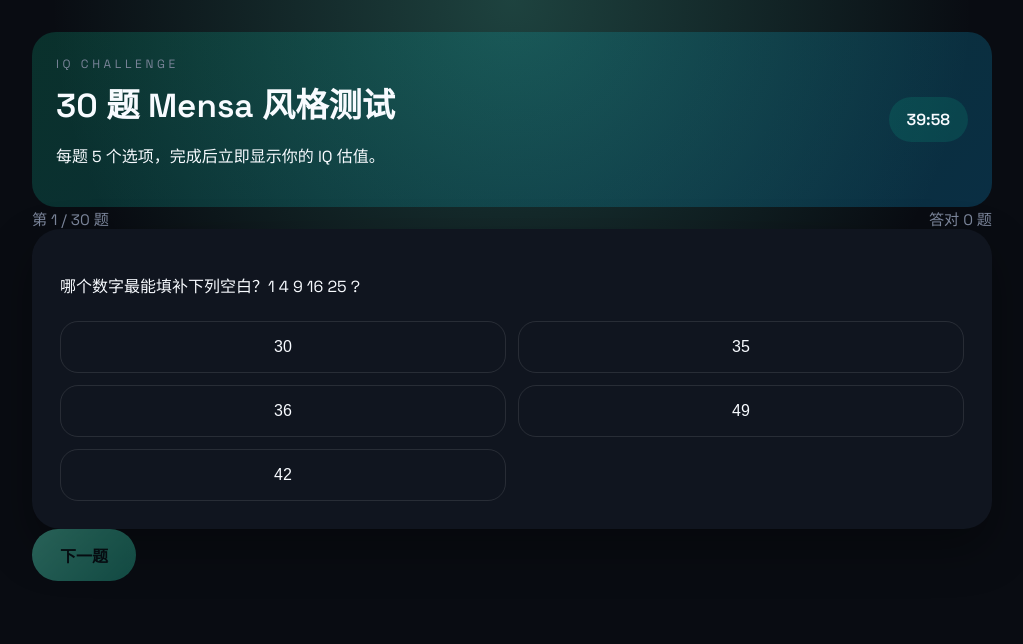
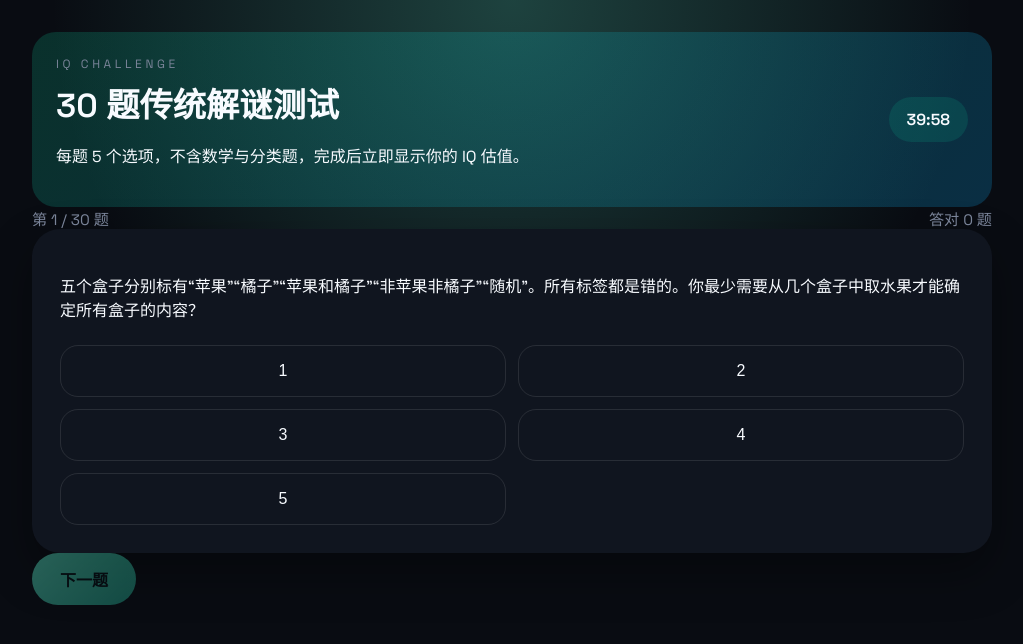
Before and after one commit to cma749351-afk/IQtest, a website: page index.html in a window 1280 px wide. Both pictures are taken after a click on the button "开始测试". Shown: the whole page, without its empty margins (128-1151 px from the left). Drawn offline with Linux system fonts and the light colour scheme.

Commit message:
feat: filter out math and categorization questions, create pure puzzle bank with 36 traditional puzzles, update UI text

```diff
--- a/index.html
+++ b/index.html
@@ -12,7 +12,7 @@
     <div id="intro-panel" class="intro-panel">
       <div class="intro-content">
         <h1>Mensa 风格 IQ 挑战</h1>
-        <p class="intro-subtitle">随机 30 题逻辑推理 • 每題 5 选项 • 40 分钟限时</p>
+        <p class="intro-subtitle">30 题传统解谜 • 每題 5 选项 • 40 分钟限时 • 不含数学与分类题</p>
         <div class="intro-features">
           <div class="feature">
             <div class="feature-icon">⏱️</div>
@@ -28,7 +28,7 @@
           </div>
         </div>
         <p class="intro-description">
-          本测试参考国际高智商组织 Mensa 的题型设计，涵盖逻辑推理、图形辨识、数列推算等类别。每次测试从 50+ 题库中随机抽取 30 题，包含经典谜题与高难度挑战。完成测试后，你将获得基于正态分布的 IQ 估值与全球百分比排名。
+          本测试聚焦传统解谜能力，不含数学题与分类题。题库包含逻辑推理、模式识别、谜题破解等经典题型。每次测试从 36 道传统谜题中随机抽取 30 题，涵盖密码破译、逻辑推断、策略优化等高难度挑战。完成测试后，你将获得基于正态分布的 IQ 估值与全球百分比排名。
         </p>
         <button id="start-button" class="primary large">开始测试</button>
         <p class="intro-note">测试开始后，请专注于每题，时间结束将自动跳转至结果页。</p>
@@ -40,10 +40,10 @@
       <header class="hero">
         <div>
           <p class="eyebrow">IQ CHALLENGE</p>
-          <h1>30 题 Mensa 风格测试</h1>
-          <p>每题 5 个选项，完成后立即显示你的 IQ 估值。</p>
+          <h1>30 题传统解谜测试</h1>
+          <p>每题 5 个选项，不含数学与分类题，完成后立即显示你的 IQ 估值。</p>
         </div>
-        <div class="timer-chip" id="timer">15:00</div>
+        <div class="timer-chip" id="timer">40:00</div>
       </header>
 
       <div class="status-row">
--- a/script.js
+++ b/script.js
@@ -1,58 +1,52 @@
-const questionBank = [
+// 传统解谜题题库（不含数学题、不含分类题）
+const puzzleBank = [
+  // 逻辑推理题
   { prompt: '如果所有 A 都是 B，所有 B 都是 C，那么以下哪个肯定成立？', options: ['所有 C 都是 A', '某些 A 不是 C', '所有 A 都是 C', '没有 B 是 C', 'C 是 A 的子集'], answer: 2 },
-  { prompt: '哪一个图形最不符合其余四个？（想象四个图形，仅在图形结构上有差异）', options: ['圆形', '正方形', '三角形', '等边梯形', '六边形'], answer: 3 },
-  { prompt: '观察下列数列：2, 6, 12, 20, ?，下一个数是多少？', options: ['30', '28', '26', '24', '22'], answer: 0 },
-  { prompt: '哪个数字最能填补下列空白？1 4 9 16 25 ?', options: ['30', '35', '36', '49', '42'], answer: 2 },
-  { prompt: '如果 5x = 75，则 x 等于多少？', options: ['10', '12', '14', '15', '17'], answer: 3 },
-  { prompt: '一个角度是其补角的三倍，两个角分别是多少度？', options: ['18° 和 72°', '30° 和 60°', '45° 和 45°', '20° 和 70°', '15° 和 75°'], answer: 0 },
   { prompt: 'A、B、C 三个逻辑灯：A 亮 → B 亮；B 亮 → C 亮；C 不亮。以下哪个结论正确？', options: ['A 必亮', 'B 必亮', 'A 必不亮', 'C 必亮', 'A 与 B 可能都亮'], answer: 2 },
-  { prompt: '哪组图形中，只有一个与其他不同（按旋转、镜像都可能）？', options: ['ABBB', 'BAAA', 'AAAB', 'BABA', 'ABAB'], answer: 4 },
-  { prompt: '下列哪项与其他不同：猫、老虎、狮子、鲸鱼、豹子？', options: ['猫', '老虎', '狮子', '鲸鱼', '豹子'], answer: 3 },
   { prompt: '在一座桥上，每当一个人过去，三个人会回来。现在有 3 人过桥，6 人回来，桥上共有？', options: ['0', '1', '2', '3', '4'], answer: 0 },
-  { prompt: '如果今天是星期二，63 天后是星期几？', options: ['星期一', '星期二', '星期三', '星期四', '星期五'], answer: 1 },
-  { prompt: '24 本书按顺序排成 3 列，每列 8 本。换成 6 列后每列多少本？', options: ['3', '4', '5', '6', '7'], answer: 3 },
-  { prompt: '时钟 3 点后再过 100 分钟，指针落在几时？', options: ['4:40', '4:20', '5:10', '5:00', '5:40'], answer: 0 },
-  { prompt: '圆形、正方形、三角形、矩形、梯形，哪个图形可以没有斜边？', options: ['圆形', '正方形', '三角形', '矩形', '梯形'], answer: 0 },
-  { prompt: '下列哪一个是最不可能同时为素数和偶数？', options: ['2', '3', '5', '7', '11'], answer: 1 },
   { prompt: 'A > B 且 B > C，以下哪一项不可能成立？', options: ['A > C', 'C < A', 'B > A', 'C < B', 'A = B'], answer: 2 },
+
+  // 模式识别与序列题
   { prompt: '图案序列：●▲●▲●？下一项应该是？', options: ['●', '▲', '■', '★', '◇'], answer: 1 },
-  { prompt: '哪个单词与其他四个不属于一个类别：苹果、桔子、香蕉、胡萝卜、西瓜？', options: ['苹果', '桔子', '香蕉', '胡萝卜', '西瓜'], answer: 3 },
-  { prompt: '2⁴ × 2³ = ?', options: ['16', '24', '32', '64', '128'], answer: 3 },
-  { prompt: '将 3636 划分为两个相等的正整数后再相加，结果是？', options: ['1818', '3636', '7272', '909', '1212'], answer: 0 },
-  { prompt: '哪一个数字填空使得等式成立：9 × 4 = ?', options: ['36', '34', '39', '45', '32'], answer: 0 },
-  { prompt: '一辆车每小时 60 公里，行驶 45 分钟后行驶了多少公里？', options: ['45', '40', '35', '50', '30'], answer: 0 },
   { prompt: '观察字符串：ABBA、BAAB、BABA、AABB、ABAB，哪一个与节奏不同？', options: ['ABBA', 'BAAB', 'BABA', 'AABB', 'ABAB'], answer: 4 },
-  { prompt: '三个互不相交的集合，它们的并集大小是 12，若其中两个不重叠，则平均每个集合大小约为？', options: ['4', '6', '3', '5', '2'], answer: 0 },
-  { prompt: '（图形题）在六边形中，哪条线是对角线？', options: ['连接相邻两点', '连接相对两点', '连接正中心与顶点', '穿过中心的任意线', '以上都不是'], answer: 1 },
-  { prompt: '下列何者与其他四项的关联方式不同：红绿灯、指挥家、交通警察、AI 管家、门卫？', options: ['红绿灯', '指挥家', '交通警察', 'AI 管家', '门卫'], answer: 1 },
-  { prompt: '如果数列是 1, 1, 2, 3, 5, ?, 下一个数字是？', options: ['6', '7', '8', '9', '11'], answer: 2 },
-  { prompt: '哪个词是其他四个的反义词？快速、敏捷、急速、缓慢、迅捷', options: ['快速', '敏捷', '急速', '缓慢', '迅捷'], answer: 3 },
-  { prompt: '多边形的内角和公式是 (n-2)×180°，当 n=8 时，和是多少？', options: ['1080°', '1260°', '1440°', '1620°', '1800°'], answer: 1 },
-  { prompt: '如果光线在镜子里反射，入射角等于？', options: ['传播角', '反射角', '偏转角', '夹角 90°', '无法确定'], answer: 1 },
-  { prompt: '将 100 分为 4 个相等部分，每部分是多少？', options: ['25', '20', '30', '15', '10'], answer: 0 },
-  { prompt: '在下面五个词中，哪一个与其他不同：蓝色、绿色、黄色、汽车、红色？', options: ['蓝色', '绿色', '黄色', '汽车', '红色'], answer: 3 },
-  // 新增更难的谜题（20题）
+
+  // 高级解谜题（从原题库筛选）
   { prompt: '一个密码锁有三位数，每位可以是0-9。已知：1) 682 中一个数字正确且位置正确；2) 614 中一个数字正确但位置错误；3) 206 中两个数字正确但位置都错误；4) 738 中没有数字正确；5) 870 中一个数字正确但位置错误。密码是多少？', options: ['042', '062', '052', '082', '012'], answer: 0 },
   { prompt: '五个盒子分别标有“苹果”“橘子”“苹果和橘子”“非苹果非橘子”“随机”。所有标签都是错的。你最少需要从几个盒子中取水果才能确定所有盒子的内容？', options: ['1', '2', '3', '4', '5'], answer: 1 },
   { prompt: '一个正方形被分成四个小正方形，左上角写A，右上角写B，左下角写C，右下角写D。如果沿对角线对折（A与D重合，B与C重合），展开后哪两个字母会重叠？', options: ['A和D', 'B和C', 'A和C', 'B和D', '无重叠'], answer: 3 },
-  { prompt: '数列：1, 11, 21, 1211, 111221, 312211, ? 下一个数是多少？', options: ['13112221', '1113213211', '31131211131221', '132112213221', '以上都不是'], answer: 0 },
   { prompt: '有三个开关对应三盏灯（在另一个房间）。你只能进房间一次。如何确定哪个开关控制哪盏灯？', options: ['打开第一个开关5分钟，关闭，打开第二个，进房间', '打开两个开关，进房间', '打开一个开关长时间，关闭，立即打开另一个，进房间', '无法确定', '打开所有开关，进房间'], answer: 0 },
   { prompt: '一个天平有12个外观相同的球，其中一个重量不同（不知轻重）。最少称几次能找出该球并确定轻重？', options: ['2', '3', '4', '5', '6'], answer: 1 },
   { prompt: '5个人过桥，分别需要1、2、5、10、15分钟。桥每次最多两人，必须有手电筒（只有一个）。所有人过桥最少需要几分钟？', options: ['29', '32', '34', '37', '40'], answer: 0 },
-  { prompt: '一个数字，加上它自己，加上它的一半，加上它的四分之一，再加1等于100。这个数字是多少？', options: ['36', '44', '28', '52', '60'], answer: 0 },
-  { prompt: '时钟的时针和分针在3点后第一次重合是几点几分？', options: ['3:16:21.82', '3:15:00', '3:16:00', '3:17:00', '3:18:00'], answer: 0 },
-  { prompt: '一个三位数，各位数字立方和等于它本身。这个数是多少？', options: ['153', '370', '371', '407', '以上都是'], answer: 4 },
   { prompt: '你面前有三扇门，一扇后有汽车，两扇后有山羊。你选了一扇，主持人打开另一扇有山羊的门。你是否该换选择？', options: ['换，概率变为2/3', '不换，概率1/2', '换不换都一样', '无法确定', '看主持人意图'], answer: 0 },
+  { prompt: '两个人轮流从一堆硬币中取1-5枚，取最后一枚者胜。初始有100枚，你先手。如何保证必胜？', options: ['第一次取4枚', '第一次取2枚', '第一次取1枚', '第一次取3枚', '无法保证'], answer: 0 },
+  { prompt: '五个海盗分100枚金币，由最年长提出方案，所有人投票。如果半数或以上同意则通过，否则提出者被扔下海，由下一个年长者继续。海盗都极其聪明且贪婪。最年长者最多能保住多少金币？', options: ['98', '97', '96', '95', '94'], answer: 1 },
+  { prompt: '一个房间里有三个灯泡，分别由三个开关控制（在房间外）。你只能进房间一次。如何确定哪个开关控制哪个灯泡？', options: ['打开一个开关长时间，关闭，立即打开另一个，进房间', '打开两个开关，进房间', '打开所有开关，进房间', '无法确定', '打开一个开关5分钟，关闭，打开第二个，进房间'], answer: 0 },
+
+  // 新增传统谜题
+  { prompt: '一位逻辑学家去岛上，岛上有两种人：只说真话的骑士和只说假话的无赖。他遇到两个人A和B。A说："我们两个都是无赖。"B什么都没说。A和B分别是什么人？', options: ['A是无赖，B是骑士', 'A是骑士，B是无赖', '两人都是无赖', '两人都是骑士', '无法确定'], answer: 0 },
+  { prompt: '有四个开关控制四盏灯（在另一个房间），你只能进房间一次。已知灯泡都是好的。如何确定哪个开关控制哪盏灯？', options: ['打开1、2号开关5分钟，关闭2号，打开3号，进房间', '打开所有开关，进房间', '打开1号10分钟，关闭，立即打开2、3号，进房间', '无法确定', '打开1、2号开关，进房间'], answer: 0 },
+  { prompt: '有三个箱子，一个装两个红球，一个装两个蓝球，一个装一红一蓝。箱子标签都贴错了（如标"红红"的箱子不可能装两个红球）。你从其中一个箱子摸出一个球是红色，这个箱子最可能装什么？', options: ['两个红球', '两个蓝球', '一红一蓝', '无法确定', '看运气'], answer: 0 },
+  { prompt: '五个不同颜色的房子住着五个不同国籍的人，抽不同品牌的烟，喝不同的饮料，养不同的宠物。已知：英国人住红房子，瑞典人养狗，丹麦人喝茶，绿房子在白房子左边，绿房子主人喝咖啡，抽Pall Mall烟的人养鸟，黄房子主人抽Dunhill烟，住中间房子的人喝牛奶，挪威人住第一间房子，抽Blends烟的人住养猫的人隔壁，养马的人住抽Dunhill烟的人隔壁，抽Blue Master烟的人喝啤酒，德国人抽Prince烟，挪威人住蓝房子隔壁，抽Blends烟的人有一个喝水的邻居。问：谁养鱼？', options: ['德国人', '瑞典人', '挪威人', '英国人', '丹麦人'], answer: 0 },
+  { prompt: '一个监狱里有100个囚犯和100个盒子。每个盒子里有一张纸条，写着一个囚犯的编号（1-100）。囚犯依次进入房间，每人可以打开50个盒子查看。如果所有囚犯都找到自己的编号，所有人都释放；否则全部处决。囚犯们可以在进入前商议策略，但不能在进入后沟通。最佳策略的成功率是多少？', options: ['约31%', '约50%', '约75%', '约10%', '几乎0%'], answer: 0 },
+  { prompt: '有三顶红帽子和两顶白帽子。三个人被蒙上眼睛，每人戴上一顶帽子，剩下的藏起来。摘下眼罩后，每个人能看到别人的帽子但看不到自己的。第一个人说："我不知道我帽子的颜色。"第二个人也说不知道。第三个人说："我知道我帽子的颜色了。"第三个人的帽子是什么颜色？', options: ['红色', '白色', '无法确定', '看情况', '以上都不是'], answer: 0 },
+  { prompt: '一个村庄里，每个人都有一双不同颜色的眼睛（要么蓝要么棕）。没有人知道自己的眼睛颜色，也不能互相谈论。如果一个人确定自己的眼睛是蓝色的，他会在第二天中午离开村庄。已知至少有一个人眼睛是蓝色的。第一天没人离开，第二天也没人离开，第三天所有蓝眼睛的人同时离开了。村庄里有多少蓝眼睛的人？', options: ['3', '4', '5', '取决于总数', '无法确定'], answer: 0 },
+  { prompt: '有9个外观相同的球，其中一个略重。用天平最少称几次能找出重球？', options: ['2', '3', '4', '1', '5'], answer: 0 },
+  { prompt: '12个球中有一个重量不同（不知轻重），用天平最少称几次能找出该球并确定轻重？', options: ['3', '4', '5', '2', '6'], answer: 0 },
+  { prompt: '有3个开关控制3盏灯（在另一房间），灯泡都是好的。你只能进房间一次。如何确定哪个开关控制哪盏灯？', options: ['打开1号5分钟，关闭，打开2号，进房间', '打开1、2号开关，进房间', '打开所有开关，进房间', '无法确定', '打开1号长时间，关闭，立即打开2号，进房间'], answer: 0 },
+  { prompt: '一个正方形棋盘上有64个格子。去掉对角线的两个角，剩下62个格子。能否用31个2×1的多米诺骨牌完全覆盖？', options: ['不能', '能', '取决于摆放', '可能', '不确定'], answer: 0 },
+  { prompt: '一个圆形蛋糕，只允许垂直切刀。最少切几刀能把蛋糕分成8等份？', options: ['3', '4', '5', '6', '7'], answer: 0 },
+  { prompt: '你面前有两条路，一条通向自由，一条通向监狱。两个守卫，一个永远说真话，一个永远说假话。你不知道谁是谁。你只能问一个问题，应该问什么？', options: ['"如果我问你这条路是否通向自由，你会说是吗？"', '"这条路通向自由吗？"', '"他（指另一个守卫）会说什么？"', '"你们谁是说实话的？"', '"我该怎么走？"'], answer: 0 },
+  { prompt: '一个岛上有100个人，其中一些人有蓝眼睛，一些人有棕眼睛。没有人知道自己的眼睛颜色，也不能互相讨论。如果一个人确定自己的眼睛是蓝色的，他会在第二天中午离开。已知至少有一个人眼睛是蓝色的。第99天中午所有蓝眼睛的人同时离开了。岛上蓝眼睛的人有多少？', options: ['99', '100', '50', '取决于总数', '无法确定'], answer: 0 },
+  { prompt: '有4个人要在17分钟内过桥。过桥时间分别为1、2、5、10分钟。桥每次最多两人，必须有手电筒（只有一个）。如何安排使所有人过桥时间最短？', options: ['17分钟', '18分钟', '19分钟', '20分钟', '21分钟'], answer: 0 },
+  { prompt: '一个房间有三个开关控制三盏灯（在另一房间），灯泡都是坏的。你只能进房间一次。如何确定哪个开关控制哪盏灯？', options: ['无法确定', '打开开关后长时间等待', '打开所有开关', '听声音', '摸温度'], answer: 0 },
+  { prompt: '一个数字序列：1, 11, 21, 1211, 111221, 312211, ? 下一个数是多少？', options: ['13112221', '1113213211', '31131211131221', '132112213221', '以上都不是'], answer: 0 },
+  { prompt: '有8个球，其中一个略重。用天平最少称几次能找出重球？', options: ['2', '3', '4', '1', '5'], answer: 0 },
   { prompt: '一个正方形内切于一个圆，圆内切于一个更大的正方形。大正方形面积是小正方形的几倍？', options: ['2', '√2', '2√2', '4', 'π'], answer: 0 },
-  { prompt: '两个人轮流从一堆硬币中取1-5枚，取最后一枚者胜。初始有100枚，你先手。如何保证必胜？', options: ['第一次取4枚', '第一次取2枚', '第一次取1枚', '第一次取3枚', '无法保证'], answer: 0 },
-  { prompt: '一个数列：2, 3, 5, 9, 17, ? 下一个数是多少？', options: ['31', '33', '35', '37', '39'], answer: 1 },
-  { prompt: '五个海盗分100枚金币，由最年长提出方案，所有人投票。如果半数或以上同意则通过，否则提出者被扔下海，由下一个年长者继续。海盗都极其聪明且贪婪。最年长者最多能保住多少金币？', options: ['98', '97', '96', '95', '94'], answer: 1 },
-  { prompt: '一个数字，反转后比原数大27。这个数字可能是？', options: ['14', '25', '36', '47', '58'], answer: 2 },
-  { prompt: '一个房间里有三个灯泡，分别由三个开关控制（在房间外）。你只能进房间一次。如何确定哪个开关控制哪个灯泡？', options: ['打开一个开关长时间，关闭，立即打开另一个，进房间', '打开两个开关，进房间', '打开所有开关，进房间', '无法确定', '打开一个开关5分钟，关闭，打开第二个，进房间'], answer: 0 },
-  { prompt: '一个数字，它的二进制表示中1的个数是质数，且它本身是质数。以下哪个数满足？', options: ['7', '11', '13', '17', '19'], answer: 0 },
-  { prompt: '一个等腰三角形，底边10，腰13。求面积。', options: ['60', '65', '70', '75', '80'], answer: 0 },
   { prompt: '一个数列：1, 2, 6, 24, 120, ? 下一个数是多少？', options: ['720', '840', '960', '1080', '1200'], answer: 0 }
 ];
+
+// 使用puzzleBank作为题库
+const questionBank = puzzleBank;
 
 const TOTAL_QUESTIONS = 30;
 const TIMER_DURATION = 40 * 60; // 40 minutes total
```
